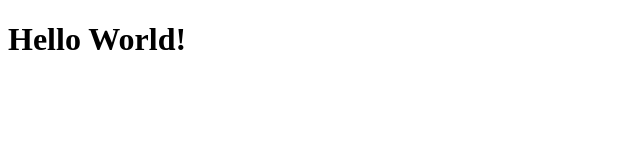
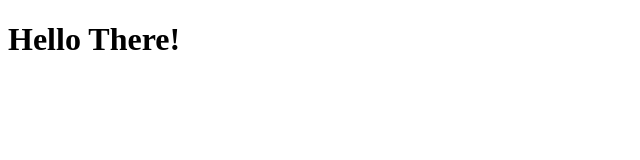
Before and after one commit to rmoayyedian/rmoayyedian.github.io, a plain HTML site: page index.html in a window 1280 px wide. Shown: the full height of the page, 0-640 px from the left. Drawn offline with Linux system fonts and the light colour scheme.

Commit message:
Update index.html

```diff
--- a/index.html
+++ b/index.html
@@ -2,6 +2,6 @@
 <html>
 
 <body>
-	<h1>Hello World!</h1>
+	<h1>Hello There!</h1>
 </body>
 </html>
```
